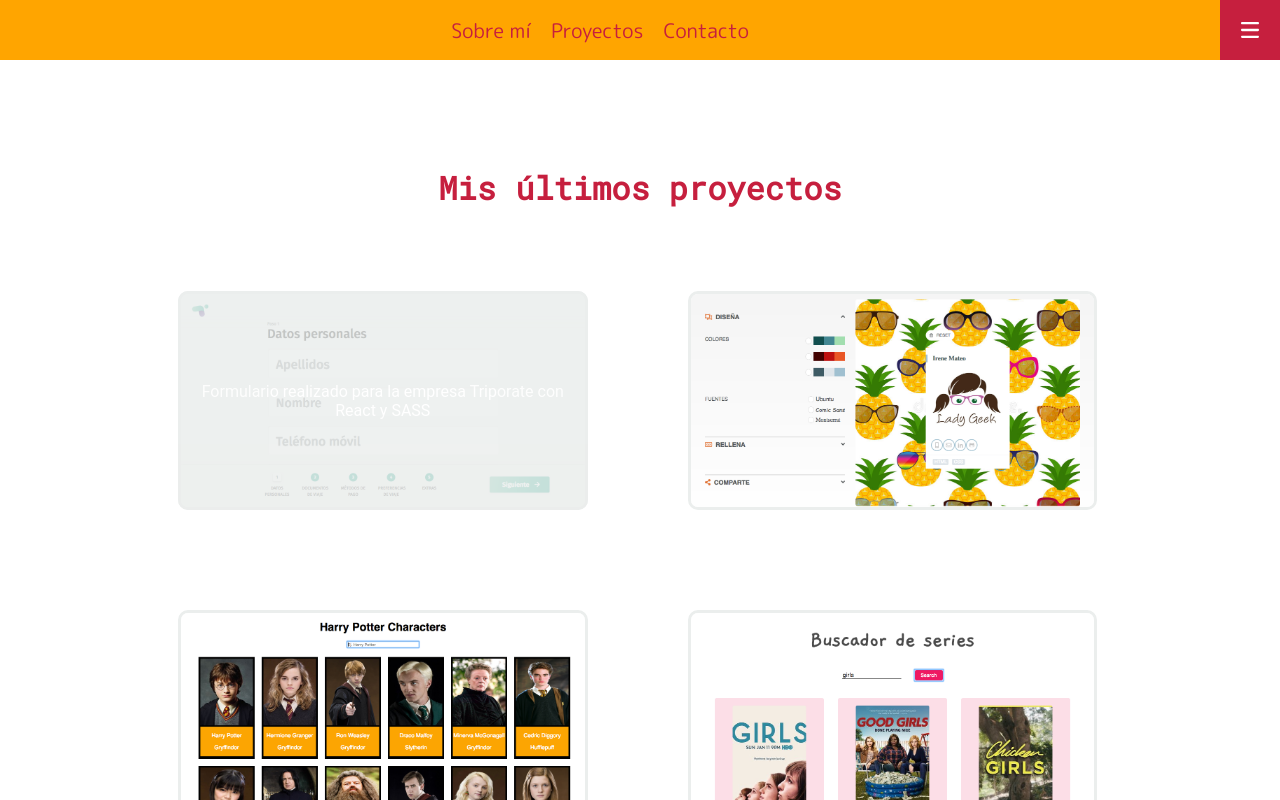
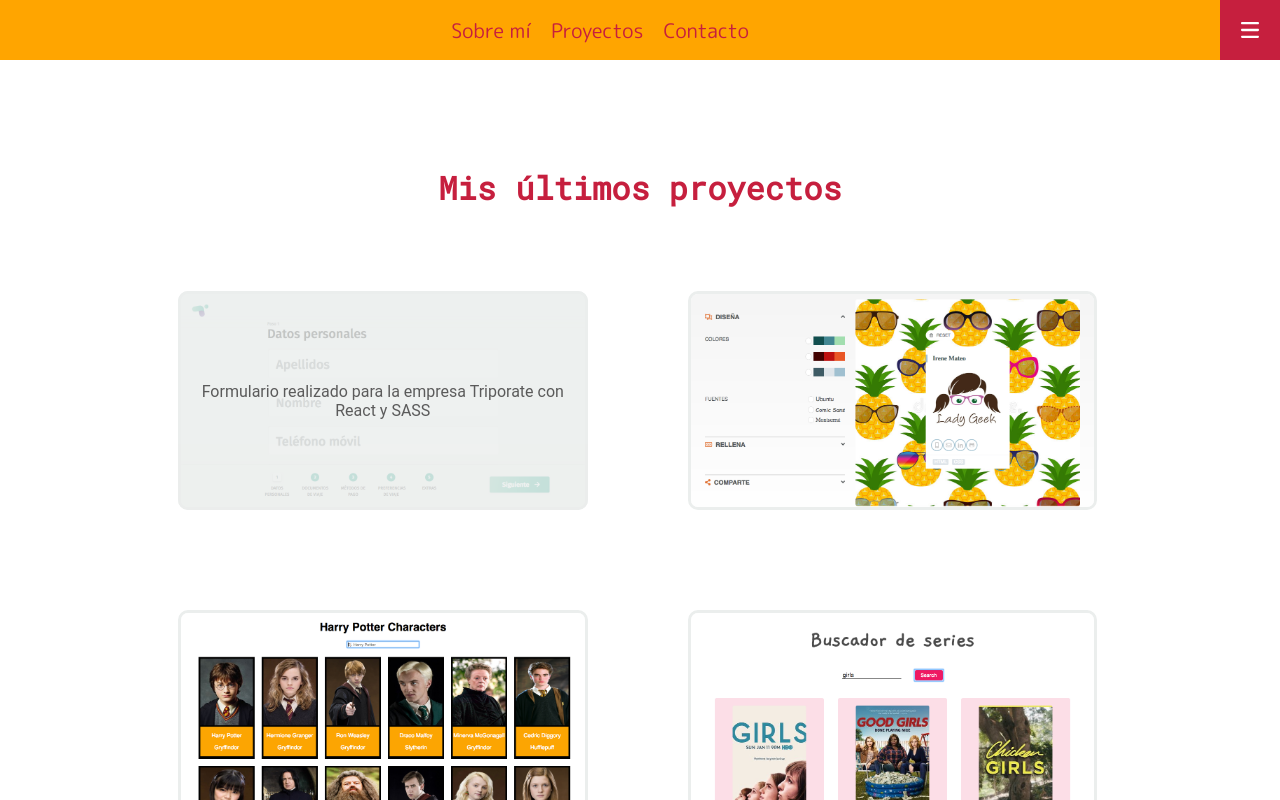
Before and after one commit to irenemherrero/portfolio, a React (Create React App) app: page / in a window 1280 px wide. In both pictures the pointer is over the element 382 px from the left and 1989 px from the top of the page. Shown: the part 1589-2389 px from the top of the page. Built offline with nearby package versions, Linux system fonts and the light colour scheme.

Commit message:
change color span projects

```diff
--- a/src/scss/core/_variables.scss
+++ b/src/scss/core/_variables.scss
@@ -2,6 +2,7 @@ $font-color-1:#C61F3E;
 $font-color-2:#ffa500;
 $font-color-3:#31302B;
 $font-color-4:#fff;
+$font-color-5:#333;
 
 $font-family-1: 'M PLUS Rounded 1c', sans-serif;
 $font-family-2: 'Open Sans', serif;
--- a/src/scss/layout/_projects.scss
+++ b/src/scss/layout/_projects.scss
@@ -56,7 +56,7 @@
     @media all and (min-width: 768px) {
         &:hover {
             background: $background-color-4;
-            color: $font-color-4;
+            color: $font-color-5;
         }
     }
 }
--- a/src/scss/main.css
+++ b/src/scss/main.css
@@ -236,7 +236,7 @@ body {
   @media all and (min-width: 768px) {
     .projectsSpan:hover {
       background: #EBEEED;
-      color: #fff; } }
+      color: #333; } }
 
 .generalSkillsList {
   background-color: #fff;
```
